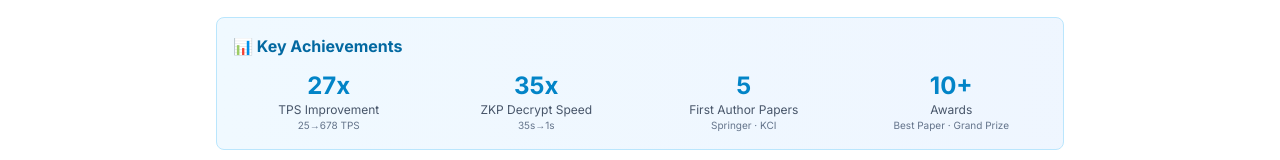
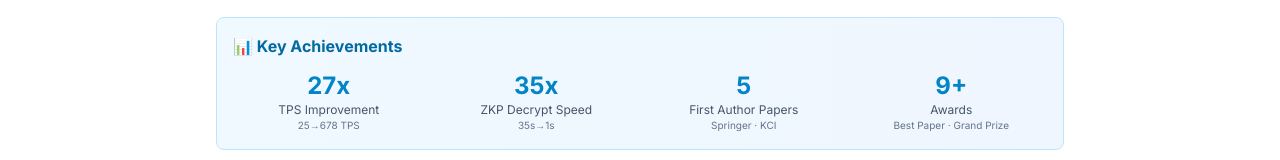
Before and after one commit to nara020/portfolio, a Next.js app: page /en/simple in a window 1280 px wide. Shown: the part 616-776 px from the top of the page. Built offline with nearby package versions, Linux system fonts and the light colour scheme; no server answers.

Commit message:
fix: correct awards count to 9+

```diff
--- a/src/app/[locale]/simple/page.tsx
+++ b/src/app/[locale]/simple/page.tsx
@@ -224,7 +224,7 @@ export default function SimplePage() {
                   <div className="text-[10px] text-gray-500">Springer · KCI</div>
                 </div>
                 <div>
-                  <div className="text-2xl font-bold text-primary-600">10+</div>
+                  <div className="text-2xl font-bold text-primary-600">9+</div>
                   <div className="text-xs text-gray-600">{locale === "ko" ? "수상 실적" : "Awards"}</div>
                   <div className="text-[10px] text-gray-500">{locale === "ko" ? "우수논문상 · 대상" : "Best Paper · Grand Prize"}</div>
                 </div>
```
